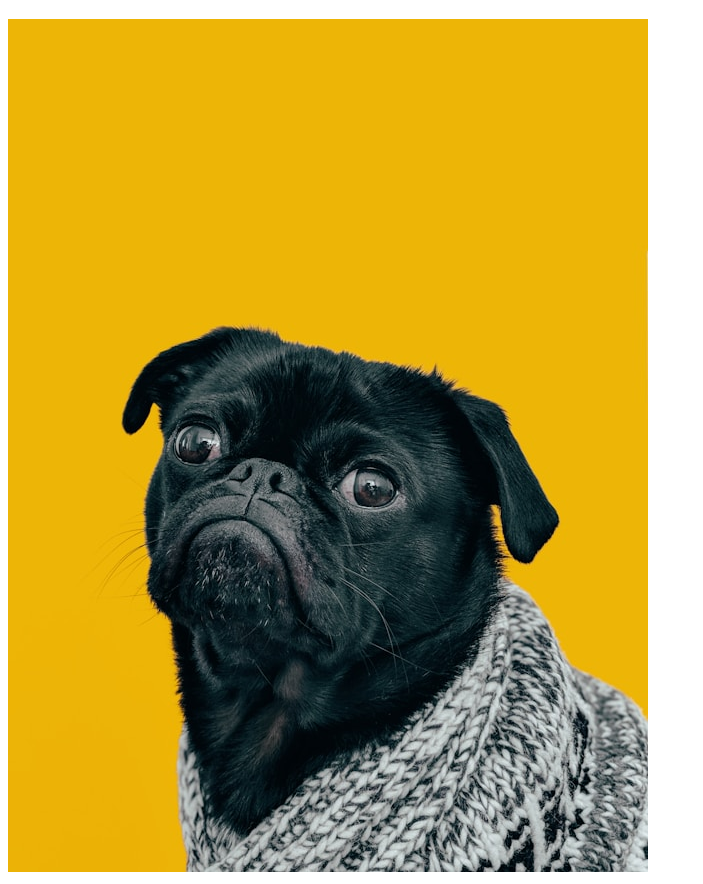
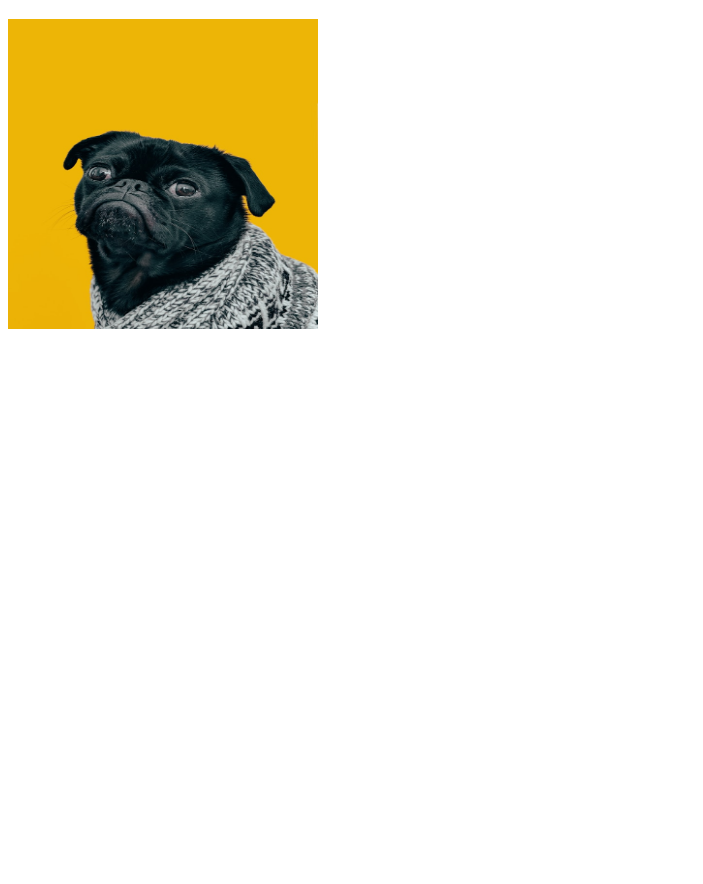
Before and after one commit to Jdahl13/OdinProjectWork, a plain HTML site: page links-and-images/pages/about.html in a window 1280 px wide. Shown: the part 61-945 px from the top of the page, without its empty margins (0-703 px from the left). After the commit the page ends 800 px from the top, so only its background shows below. Drawn offline with Linux system fonts and the light colour scheme.

Commit message:
image resize practice

```diff
--- a/links-and-images/pages/about.html
+++ b/links-and-images/pages/about.html
@@ -7,6 +7,6 @@
 
   <body>
     <h1>About Page</h1>
-    <img src="../images/dog.jpg" alt="Dog Pic">
+    <img src="../images/dog.jpg" alt="Dog Pic" height="310" width="310">
   </body>
 </html>
```
Also changed, not shown: links-and-images/index.html (+1 -1 lines).
